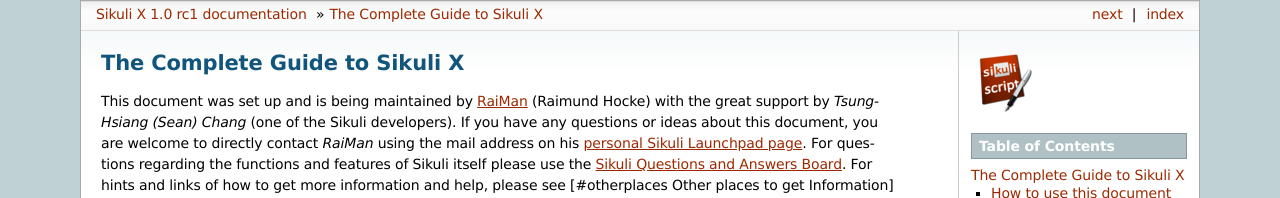
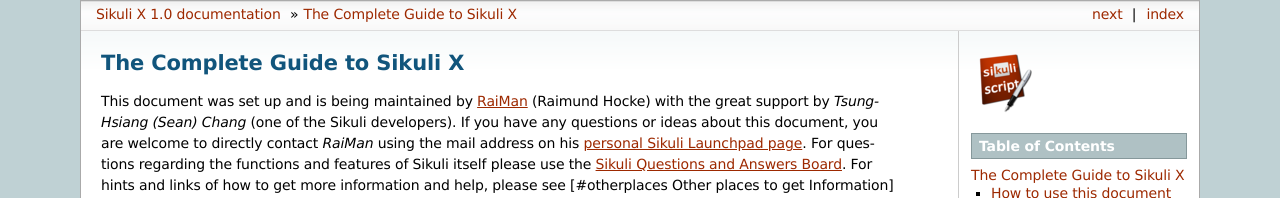
Before and after one commit to sikuli/sikuli, a Sphinx documentation site: the page built from docs/source/index.rst, in a window 1280 px wide and 900 px high. Shown: the top 198 px of the window. Built offline with Sphinx 7.4.7, drawn with Linux system fonts in a browser that asks for light colours; some of the changed text lies outside the part shown.

```diff
--- a/docs/source/conf.py
+++ b/docs/source/conf.py
@@ -40,7 +40,7 @@ source_suffix = '.rst'
 master_doc = 'index'
 
 # General information about the project.
-project = u'Sikuli X'
+project = u'Sikuli'
 copyright = u'2010, Sikuli Doc Team'
 
 # The version info for the project you're documenting, acts as replacement for
@@ -48,9 +48,9 @@ copyright = u'2010, Sikuli Doc Team'
 # built documents.
 #
 # The short X.Y version.
-version = '1.0'
+version = 'X 1.0'
 # The full version, including alpha/beta/rc tags.
-release = '1.0 rc1'
+release = 'X 1.0 rc1'
 
 # The language for content autogenerated by Sphinx. Refer to documentation
 # for a list of supported languages.
@@ -105,7 +105,7 @@ html_theme_path = ['.']
 
 # The name for this set of Sphinx documents.  If None, it defaults to
 # "<project> v<release> documentation".
-#html_title = None
+html_title = project + " " + version + " documentation"
 
 # A shorter title for the navigation bar.  Default is the same as html_title.
 #html_short_title = None
--- /dev/null
+++ b/docs/source/contributing.rst
@@ -0,0 +1,2 @@
+How to get involved
+===================
--- a/docs/source/index.rst
+++ b/docs/source/index.rst
@@ -25,7 +25,7 @@ library, you can use any syntax of the Python language.  If you are new to
 programming, you can still enjoy using Sikuli to automate simple repetitive
 tasks without learning Python. But if you would like to write more powerful and
 complicated scripts, you may want to dive into the `Python Language
-<http://jythonpodcast.hostjava.net/jythonbook/en/1.0/ Python language>`_.
+<http://jythonpodcast.hostjava.net/jythonbook/en/1.0/>`_.
 
 The preface of a chapter briefly describes a class or a group of methods. It
 contains general usage and hints that apply to all methods in that chapter. We
```
Also changed, not shown: other parts of docs/source/index.rst (+1 -0 lines).
